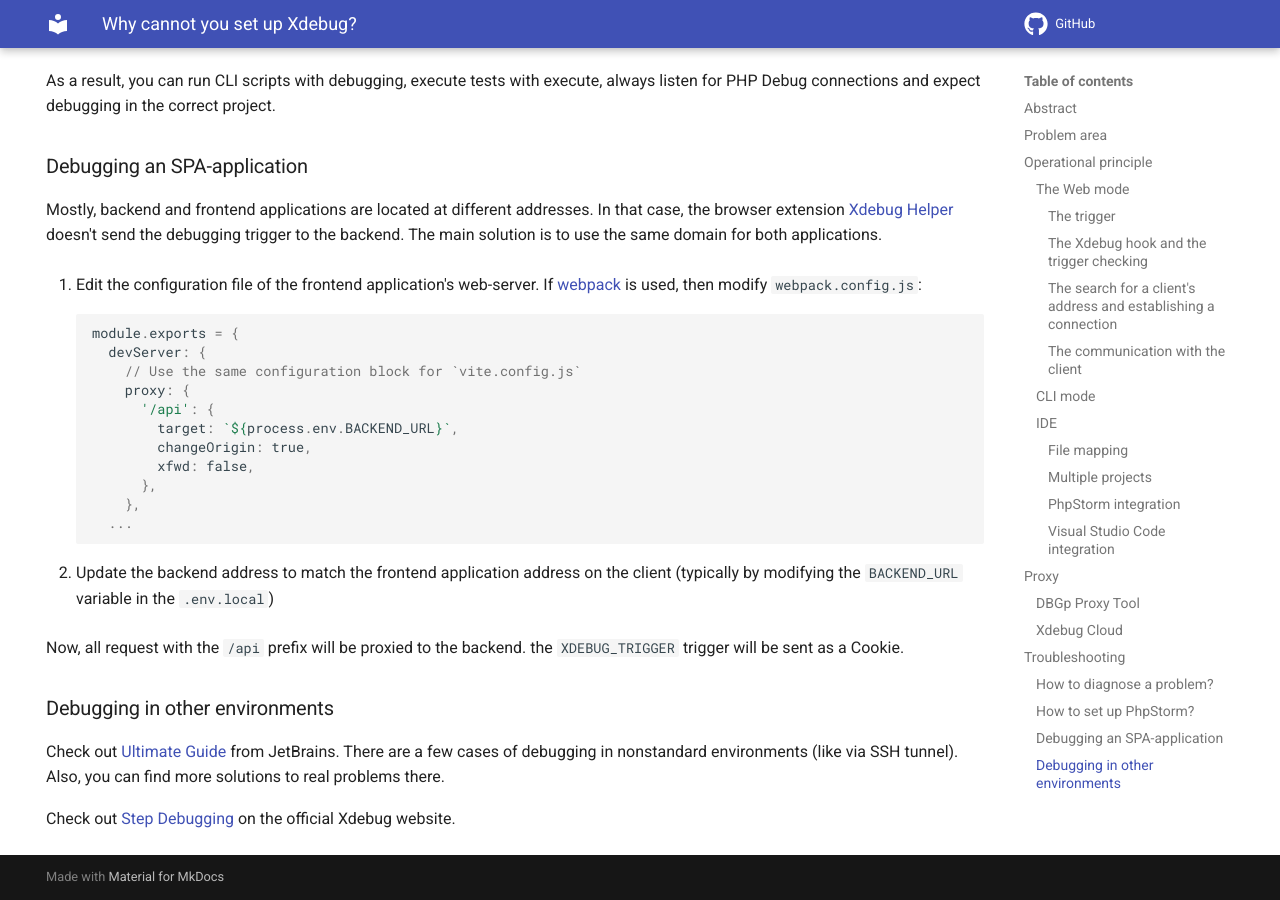
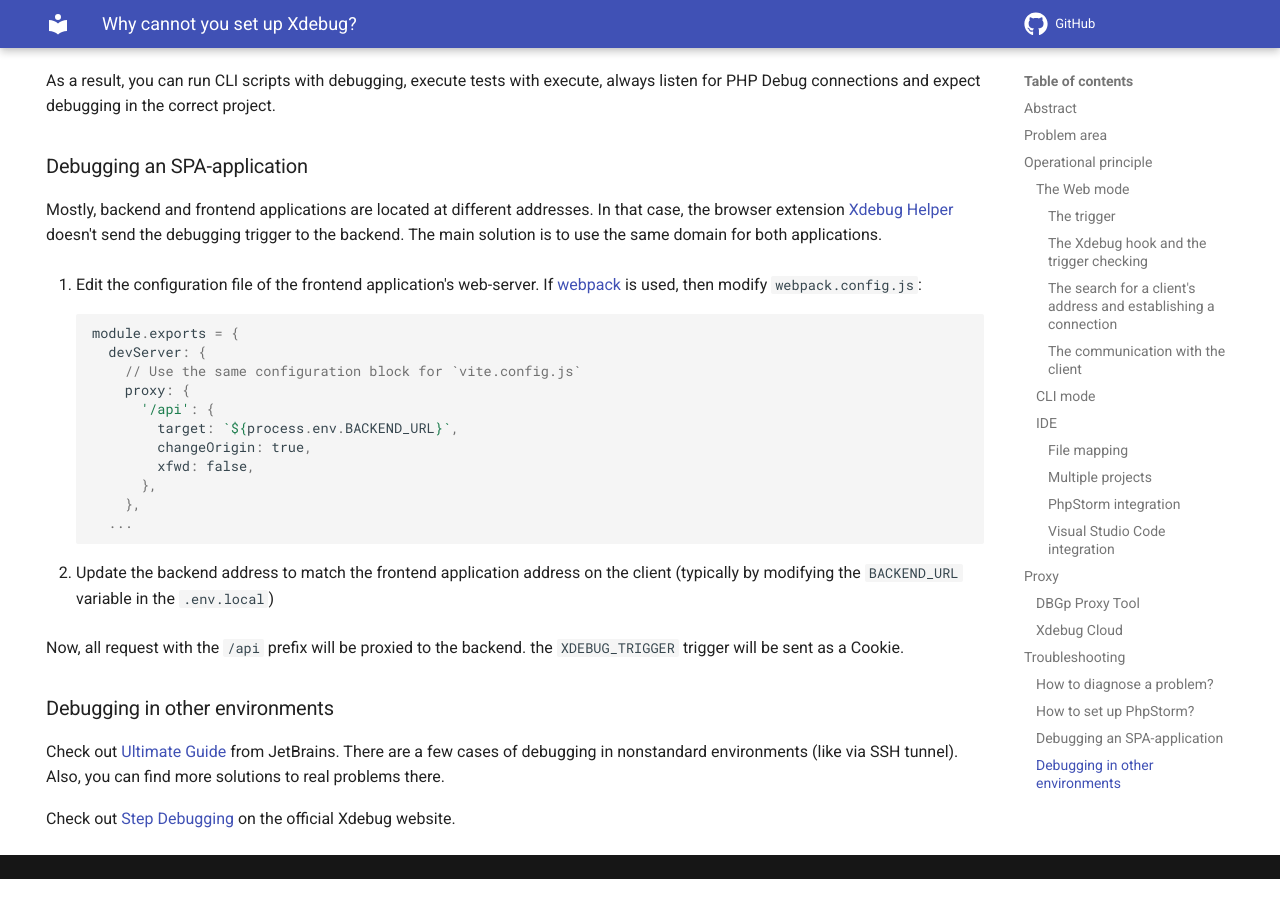
Before and after one commit to roboloop/why-cannot-you-set-up-xdebug, an MkDocs documentation site: the page built from docs/index.md, in a window 1280 px wide and 900 px high, scrolled down 10886 px. Built offline with MkDocs 1.6.1 and Material for MkDocs 9.7.7, drawn with Linux system fonts in a browser that asks for light colours; comment, search, counter and statistics services are not loaded; after the commit the page ends 11765 px from its top, so only the background shows below that; part of the change alters nothing that is shown.

```diff
--- a/mkdocs.yml
+++ b/mkdocs.yml
@@ -7,6 +7,7 @@ repo_url: https://github.com/paulradley/why-cannot-you-set-up-xdebug
 
 theme:
   name: material
+  custom_dir: overrides
   favicon: assets/favicon.svg
   icon:
     repo: fontawesome/brands/github
@@ -32,23 +33,10 @@ extra_css:
   - assets/extra.css
 
 extra:
+  generator: false
   analytics:
-    provider: google
+    provider: custom
     property: !ENV GOOGLE_ANALYTIC
-    feedback:
-      title: Was this page helpful?
-      ratings:
-        - icon: material/emoticon-happy-outline
-          name: This page was helpful
-          data: 1
-          note: >-
-            Thanks for your feedback!
-        - icon: material/emoticon-sad-outline
-          name: This page could be improved
-          data: 0
-          note: >-
-            Thanks for your feedback! Help us improve this page by
-            using our <a href="..." target="_blank" rel="noopener">feedback form</a>.
 
 nav:
   - Why cannot you set up Xdebug?: index.md
--- /dev/null
+++ b/overrides/partials/integrations/analytics/custom.html
@@ -0,0 +1,9 @@
+<!-- Google tag (gtag.js) -->
+<script async src="https://www.googletagmanager.com/gtag/js?id={{ config.extra.analytics.property }}"></script>
+<script>
+  window.dataLayer = window.dataLayer || [];
+  function gtag(){dataLayer.push(arguments);}
+  gtag('js', new Date());
+
+  gtag('config', '{{ config.extra.analytics.property }}');
+</script>
```
